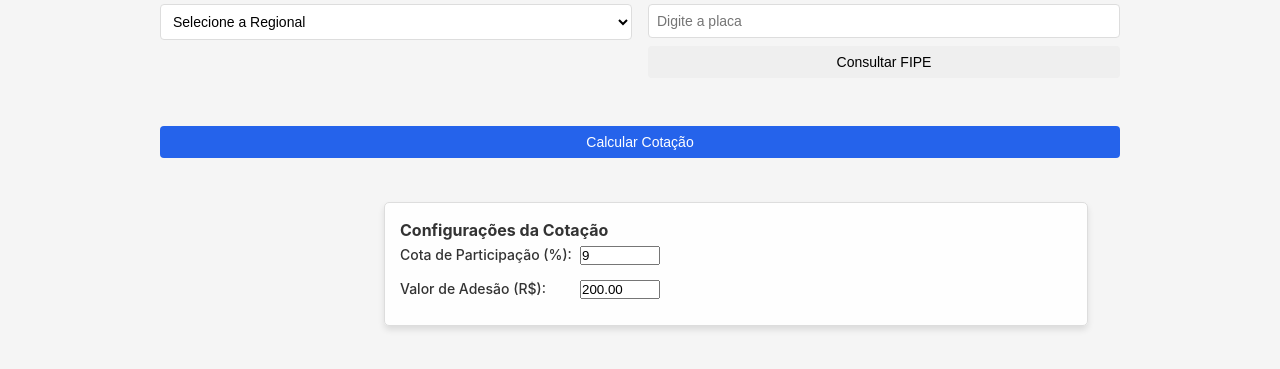
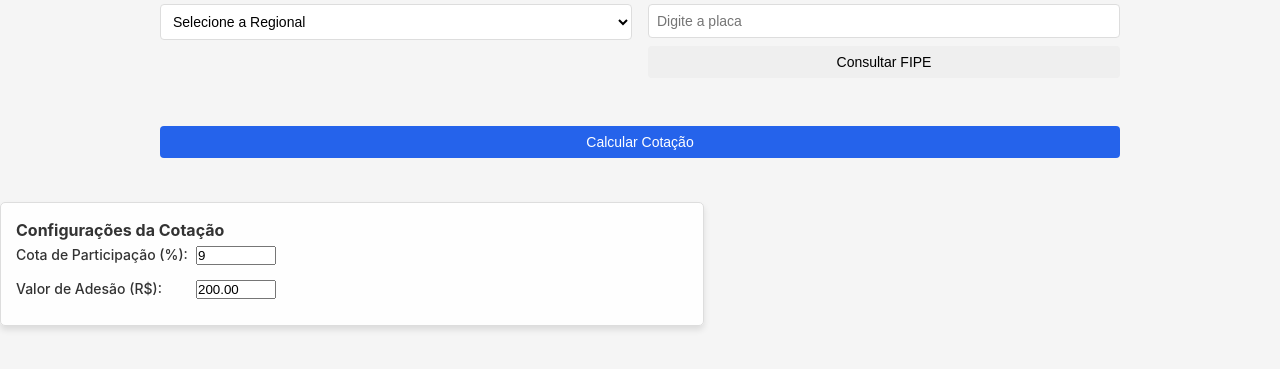
Before and after one commit to HeltonFranca/Cotacao, a Flask app: page / in a window 1280 px wide. Shown: the part 186-555 px from the top of the page. Run offline with Flask 3, Linux system fonts and the light colour scheme; some libraries are stand-ins or nearby versions.

Commit message:
Update styles.css

```diff
--- a/static/css/styles.css
+++ b/static/css/styles.css
@@ -296,7 +296,6 @@ label {
   width: calc(100%);
   max-width: 55%;
   position: relative;
-  right: -30%; /* Empurra para a direita */
   z-index: 10;
   background-color: rgba(255, 255, 255, 0.9);
   box-shadow: 0 4px 6px rgba(0, 0, 0, 0.1);
```
